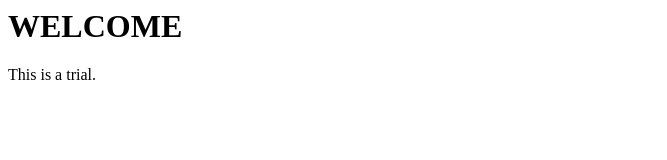
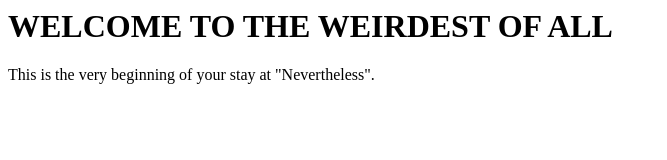
Before and after one commit to JerushaAngelK/AWS_S3, a plain HTML site: page index.html in a window 1280 px wide. Shown: the whole page, without its empty margins (0-667 px from the left). Drawn offline with Linux system fonts and the light colour scheme.

Commit message:
Update index.html

```diff
--- a/index.html
+++ b/index.html
@@ -1,10 +1,10 @@
 <HTML>
 <H1>
-WELCOME
+WELCOME TO THE WEIRDEST OF ALL
 </H1>
 <BODY>
 <P>
-This is a trial.
+This is the very beginning of your stay at "Nevertheless".
 </P>
 </BODY>
 </HTML>
```
